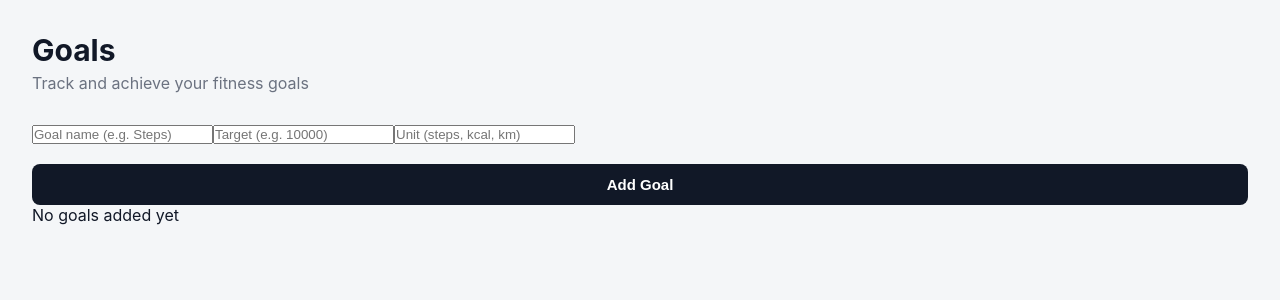
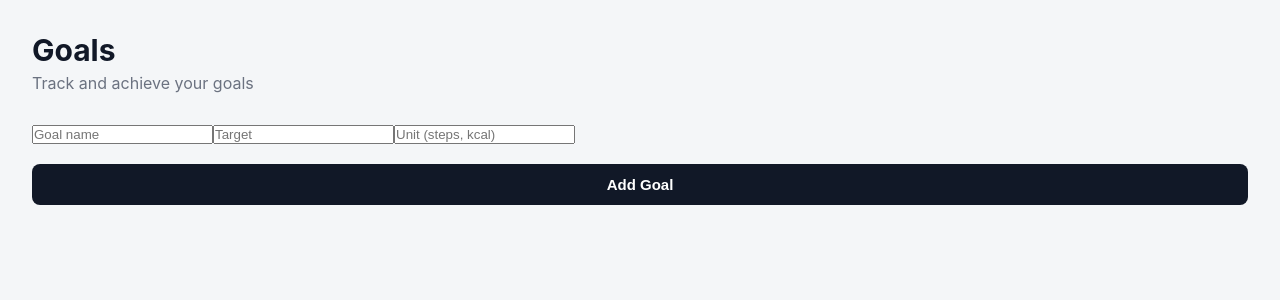
Before and after one commit to Bhuviofficial/Fitness-Frontend, a React (Vite) app: page /goals in a window 1280 px wide. Shown: the top 300 px of the page. Built offline with nearby package versions, Linux system fonts and the light colour scheme; sample sign-in values are in the browser's storage.

Commit message:
completed

```diff
--- a/src/pages/Exercise.jsx
+++ b/src/pages/Exercise.jsx
@@ -1,21 +1,26 @@
-import { useState } from "react";
+import { useEffect, useState } from "react";
 
 const Exercise = () => {
   const [exercises, setExercises] = useState([]);
-
   const [name, setName] = useState("");
   const [duration, setDuration] = useState("");
+
+  useEffect(() => {
+    const saved = JSON.parse(localStorage.getItem("exercises")) || [];
+    setExercises(saved);
+  }, []);
+
+  useEffect(() => {
+    localStorage.setItem("exercises", JSON.stringify(exercises));
+  }, [exercises]);
 
   const addExercise = () => {
     if (!name || !duration) return;
 
-    const newExercise = {
-      id: Date.now(),
-      name,
-      duration
-    };
-
-    setExercises([...exercises, newExercise]);
+    setExercises([
+      ...exercises,
+      { id: Date.now(), name, duration },
+    ]);
 
     setName("");
     setDuration("");
@@ -28,31 +33,13 @@ const Exercise = () => {
         <p>Log your workouts</p>
       </div>
 
-      {/* ADD EXERCISE */}
       <div className="goal-form">
-        <input
-          type="text"
-          placeholder="Exercise name (Running, Yoga)"
-          value={name}
-          onChange={(e) => setName(e.target.value)}
-        />
-
-        <input
-          type="number"
-          placeholder="Duration (minutes)"
-          value={duration}
-          onChange={(e) => setDuration(e.target.value)}
-        />
-
-        <button className="primary-btn" onClick={addExercise}>
-          Add Exercise
-        </button>
+        <input placeholder="Exercise name" value={name} onChange={(e) => setName(e.target.value)} />
+        <input type="number" placeholder="Minutes" value={duration} onChange={(e) => setDuration(e.target.value)} />
+        <button className="primary-btn" onClick={addExercise}>Add Exercise</button>
       </div>
 
-      {/* EXERCISE LIST */}
       <div className="goals-grid">
-        {exercises.length === 0 && <p>No exercises logged yet</p>}
-
         {exercises.map((ex) => (
           <div className="goal-card" key={ex.id}>
             <h4>{ex.name}</h4>
--- a/src/pages/Goals.jsx
+++ b/src/pages/Goals.jsx
@@ -1,4 +1,4 @@
-import { useState } from "react";
+import { useEffect, useState } from "react";
 
 const Goals = () => {
   const [goals, setGoals] = useState([]);
@@ -6,6 +6,17 @@ const Goals = () => {
   const [name, setName] = useState("");
   const [target, setTarget] = useState("");
   const [unit, setUnit] = useState("");
+
+  // LOAD goals on page open
+  useEffect(() => {
+    const savedGoals = JSON.parse(localStorage.getItem("goals")) || [];
+    setGoals(savedGoals);
+  }, []);
+
+  // SAVE goals whenever updated
+  useEffect(() => {
+    localStorage.setItem("goals", JSON.stringify(goals));
+  }, [goals]);
 
   const addGoal = () => {
     if (!name || !target || !unit) return;
@@ -15,12 +26,11 @@ const Goals = () => {
       name,
       target,
       unit,
-      progress: 0
+      progress: 0,
     };
 
     setGoals([...goals, newGoal]);
 
-    // clear inputs
     setName("");
     setTarget("");
     setUnit("");
@@ -30,60 +40,23 @@ const Goals = () => {
     <div className="goals-page">
       <div className="goals-header">
         <h2>Goals</h2>
-        <p>Track and achieve your fitness goals</p>
+        <p>Track and achieve your goals</p>
       </div>
 
-      {/* ADD GOAL FORM */}
       <div className="goal-form">
-        <input
-          type="text"
-          placeholder="Goal name (e.g. Steps)"
-          value={name}
-          onChange={(e) => setName(e.target.value)}
-        />
-
-        <input
-          type="number"
-          placeholder="Target (e.g. 10000)"
-          value={target}
-          onChange={(e) => setTarget(e.target.value)}
-        />
-
-        <input
-          type="text"
-          placeholder="Unit (steps, kcal, km)"
-          value={unit}
-          onChange={(e) => setUnit(e.target.value)}
-        />
-
-        <button className="primary-btn" onClick={addGoal}>
-          Add Goal
-        </button>
+        <input placeholder="Goal name" value={name} onChange={(e) => setName(e.target.value)} />
+        <input type="number" placeholder="Target" value={target} onChange={(e) => setTarget(e.target.value)} />
+        <input placeholder="Unit (steps, kcal)" value={unit} onChange={(e) => setUnit(e.target.value)} />
+        <button className="primary-btn" onClick={addGoal}>Add Goal</button>
       </div>
 
-      {/* GOALS LIST */}
       <div className="goals-grid">
-        {goals.length === 0 && <p>No goals added yet</p>}
-
         {goals.map((goal) => (
           <div className="goal-card" key={goal.id}>
             <h4>{goal.name}</h4>
             <div className="goal-value">
               {goal.progress} / {goal.target} {goal.unit}
             </div>
-
-            <div className="progress-bar">
-              <div
-                className="progress-fill"
-                style={{
-                  width: `${(goal.progress / goal.target) * 100}%`
-                }}
-              />
-            </div>
-
-            <p className="goal-progress">
-              Progress: {goal.progress} {goal.unit}
-            </p>
           </div>
         ))}
       </div>
```
